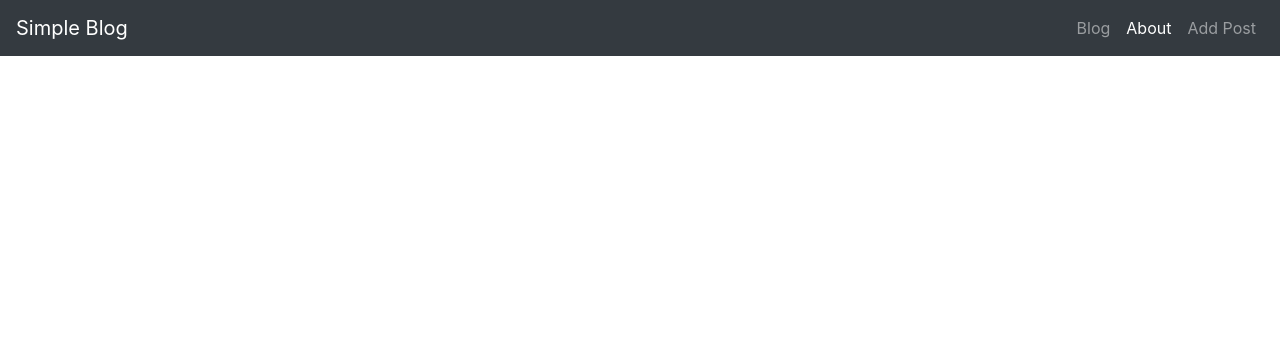
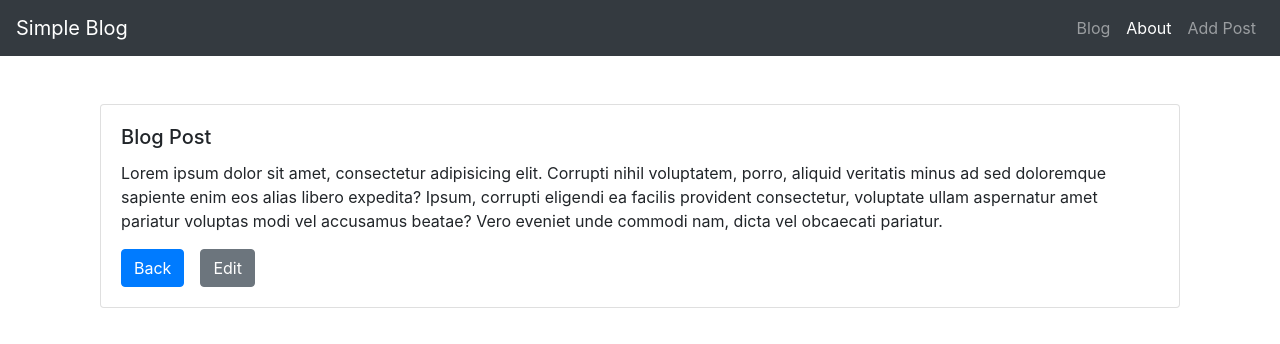
Before and after one commit to JadeHendricks/mern-simple-blog, a React (Create React App) app in the folder client/: page /post/1 in a window 1280 px wide. Shown: the top 344 px of the page. Built offline with nearby package versions, Linux system fonts and the light colour scheme; the HTML template or start-up script is replaced by a standard one.

Commit message:
implementing adding post skeleton

```diff
--- a/client/src/App.js
+++ b/client/src/App.js
@@ -3,7 +3,7 @@ import Navbar from './components/layouts/Navbar';
 import Home from './components/layouts/Home';
 import About from './components/user/About';
 import Login from './components/auth/Login';
-import Signup from './components/auth/Signup';
+import Post from './components/posts/Post';
 import AddPost from './components/posts/PostForm';
 import { BrowserRouter as Router, Route, Switch } from 'react-router-dom';
 
@@ -21,6 +21,7 @@ const App = () => {
             <Route path='/' exact component={ Home } />
             <Route path='/admin' exact component={ Login } />
             <Route path='/about' exact component={ About } />
+            <Route path='/post/:id'exact component={ Post } />
             <Route path='/addPost'exact component={ AddPost } />
           </Switch>
         </div>
--- a/client/src/components/auth/Login.js
+++ b/client/src/components/auth/Login.js
@@ -17,6 +17,7 @@ const Login = () => {
       console.log('Please fill in all fields');
     } else {
       console.log('Logged in');
+      console.log('user', user);
     }
   }
 
--- a/client/src/components/posts/Post.js
+++ b/client/src/components/posts/Post.js
@@ -4,20 +4,20 @@ import { Link } from 'react-router-dom';
 const Post = () => {
   return (
     <section>
-      <div class="container mt-5">
-        <div class="row">
-          <div class="col-sm-12">
-            <div class="card">
-              <div class="card-body">
-                <h5 class="card-title">Blog Post</h5>
-                <p class="card-text">
+      <div className="container mt-5">
+        <div className="row">
+          <div className="col-sm-12">
+            <div className="card">
+              <div className="card-body">
+                <h5 className="card-title">Blog Post</h5>
+                <p className="card-text">
                   Lorem ipsum dolor sit amet, consectetur adipisicing elit. Corrupti nihil voluptatem, porro,
                   aliquid veritatis minus ad sed doloremque sapiente enim eos alias libero expedita? Ipsum,
                   corrupti eligendi ea facilis provident consectetur, voluptate ullam aspernatur amet pariatur
                   voluptas modi vel accusamus beatae? Vero eveniet unde commodi nam, dicta vel obcaecati pariatur.
                 </p>
-                <Link to='/' class="btn btn-primary">Back</Link>
-                <Link to='/' class="btn btn-secondary">Edit</Link>
+                <Link to='/' className="btn btn-primary mr-3">Back</Link>
+                <Link to='/' className="btn btn-secondary">Edit</Link>
               </div>
             </div>
           </div>
--- a/client/src/components/posts/PostForm.js
+++ b/client/src/components/posts/PostForm.js
@@ -1,21 +1,43 @@
-import React from 'react';
+import React, { useState } from 'react';
 
 const PostForm = () => {
+
+  const [post, setPost] = useState({
+    title: '',
+    description: ''
+  });
+
+  const { title, description } = post;
+
+  const onChange = e => setPost({ ...post, [e.target.name]: e.target.value });
+
+  const onSubmit = (e) => {
+    e.preventDefault();
+
+    if (!title || !description) {
+      console.log('Please enter a title and a description');
+    } else {
+      console.log('Post Added');
+      console.log('post', post);
+    }
+
+  }
+
   return (
-    <section class="mt-5 mb-5">
-      <div class="container">
-        <div class="col-md-6 offset-md-3">
-            <h1 class="mt-5 mb-3 h1">Add Post</h1>
-            <form>
-                <div class="form-group">
-                    <label for="postTitle">Title</label>
-                    <input type="text" placeholder="Title goes here" class="form-control" id="postTitle" name="postTitle" required/>
+    <section className="mt-5 mb-5">
+      <div className="container">
+        <div className="col-md-6 offset-md-3">
+            <h1 className="mt-5 mb-3 h1">Add Post</h1>
+            <form onSubmit={ onSubmit }>
+                <div className="form-group">
+                    <label htmlFor="title">Title</label>
+                    <input type="text" placeholder="Title goes here" className="form-control" id="title" name="title" onChange={ onChange } required/>
                 </div>
-                <div class="form-group">
-                    <label for="postDesc">Description</label>
-                    <textarea class="form-control" id="postDesc" placeholder="Description goes here" rows="3" name="postDesc"></textarea>
+                <div className="form-group">
+                    <label htmlFor="description">Description</label>
+                    <textarea className="form-control" id="description" placeholder="Description goes here" name="description" rows="3" onChange={ onChange } required></textarea>
                 </div>
-                <button type="submit" class="btn btn-primary">Add Post</button>
+                <button type="submit" className="btn btn-primary">Add Post</button>
             </form>
         </div>
       </div>
--- a/client/src/components/posts/PostMain.js
+++ b/client/src/components/posts/PostMain.js
@@ -3,7 +3,7 @@ import { Link } from 'react-router-dom';
 
 const PostMain = ({ post }) => {
   return (
-    <div className="card">
+    <div className="card mb-3">
     <div className="card-body">
       <h5 className="card-title">{ post.title }</h5>
       <p className="card-text">
```
